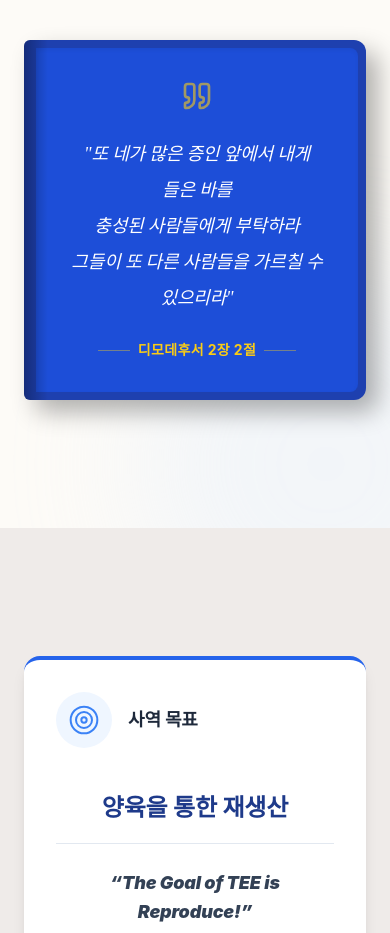
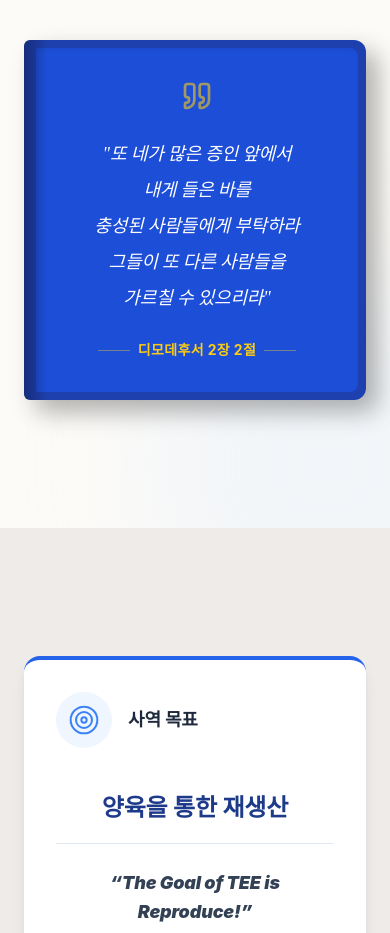
Before and after one commit to allaboutcan-pixel/thesentchurch, a React (Vite) app: page /ministry/tee in a window 390 px wide. Shown: the part 1580-2513 px from the top of the page. Built offline with nearby package versions, Linux system fonts and the light colour scheme; no server answers; the database is empty; a web font is replaced by a local one.

Commit message:
TEE 모바일 버전 성경 구절 줄바꿈 수정

```diff
--- a/src/i18n.js
+++ b/src/i18n.js
@@ -247,6 +247,7 @@ const resources = {
                 "intro_desc": "TEE는 <span class='text-blue-600 font-bold'>Theological Education by Extension</span>의 약자로,<br/>디모데후서 2장 2절 말씀에 기초한<br/>“확장에 의한 신학 교육”입니다.<br/><br/>성경 공부와 제자 양육을 통해<br/>신앙이 다음 세대로 이어지도록 돕는,<br/>검증된 훈련 방법입니다.",
                 "intro_subdesc": "현재 TEE는 전 세계 110여 개국에서<br/>70여 개 언어로 사용되며,<br/>수많은 교회가 평신도 양육과<br/>지도자 훈련을 위해 활용하고 있습니다.",
                 "bible_verse": "또 네가 많은 증인 앞에서 내게 들은 바를<br/>충성된 사람들에게 부탁하라<br/>그들이 또 다른 사람들을 가르칠 수 있으리라",
+                "bible_verse_mobile": "또 네가 많은 증인 앞에서<br/>내게 들은 바를<br/>충성된 사람들에게 부탁하라<br/>그들이 또 다른 사람들을<br/>가르칠 수 있으리라",
                 "bible_ref": "디모데후서 2장 2절",
 
                 "ministry_goal_title": "사역 목표",
--- a/src/pages/TEE.jsx
+++ b/src/pages/TEE.jsx
@@ -147,8 +147,10 @@ const TEE = () => {
                                     <Quote className="w-8 h-8 text-yellow-400/60 mb-6 mx-auto" />
                                     <p
                                         className="text-lg md:text-xl font-serif italic text-white mb-6 leading-loose break-keep"
-                                        dangerouslySetInnerHTML={{ __html: `"${t('tee.bible_verse')}"` }}
-                                    />
+                                    >
+                                        <span className="md:hidden" dangerouslySetInnerHTML={{ __html: `"${t('tee.bible_verse_mobile')}"` }} />
+                                        <span className="hidden md:block" dangerouslySetInnerHTML={{ __html: `"${t('tee.bible_verse')}"` }} />
+                                    </p>
                                     <div className="flex items-center justify-center gap-2">
                                         <div className="h-px w-8 bg-yellow-400/40"></div>
                                         <p className="text-sm font-bold text-yellow-400 uppercase tracking-wide">
```
